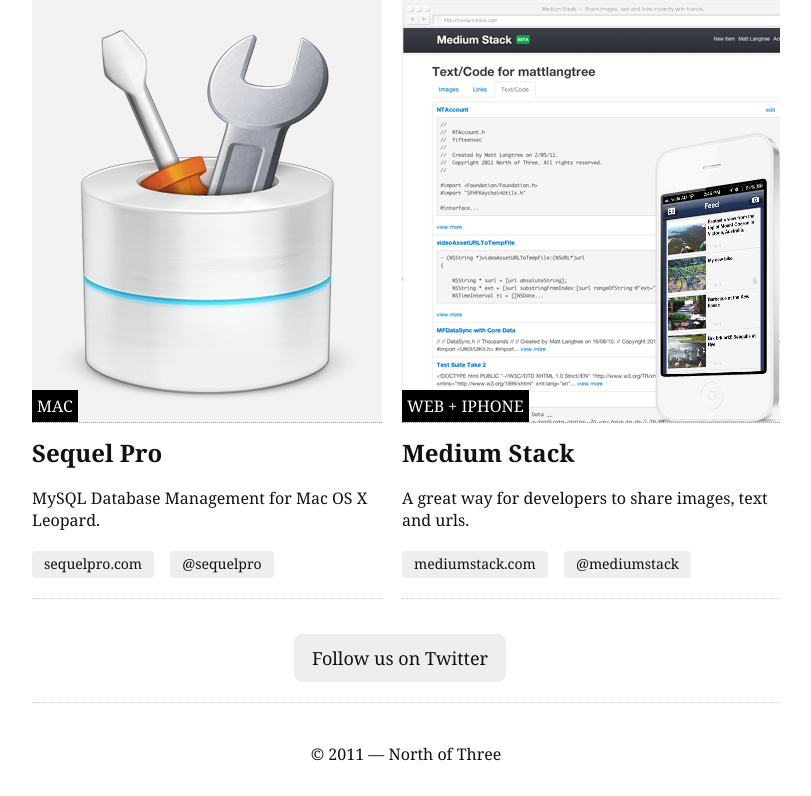
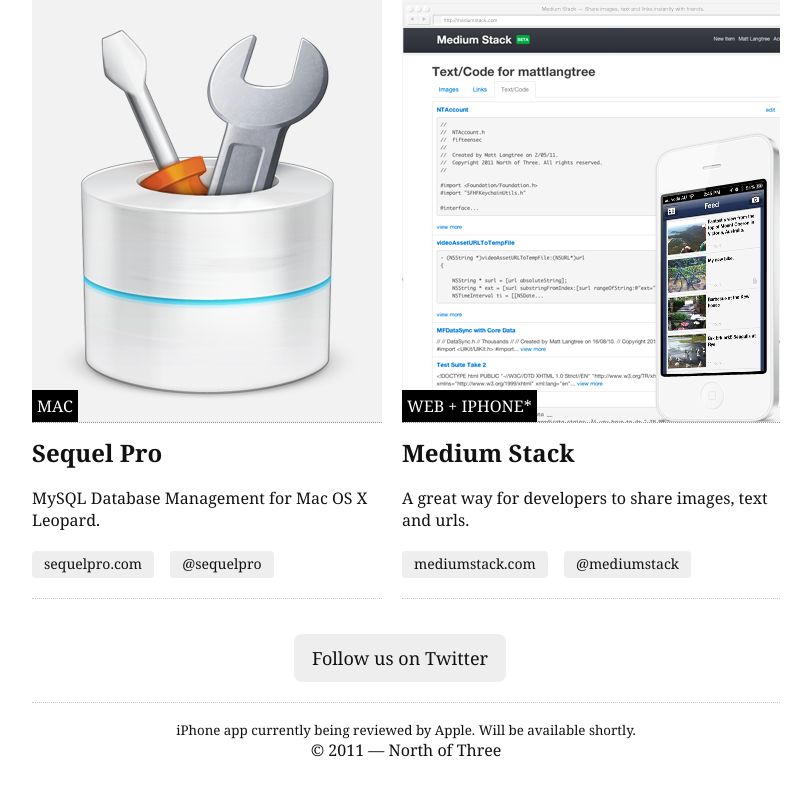
Before and after one commit to mattlangtree/northofthree.github.io, a PHP site: page / in a window 1280 px wide. Shown: the part 246-1042 px from the top of the page, without its empty margins (234-1045 px from the left). After the commit the page ends 1003 px from the top, so only its background shows below. Run offline with PHP 8.4, Linux system fonts and the light colour scheme.

Commit message:
New design changes
git-svn-id: https://nof3.springloops.com/source/northofthree/trunk@14 336c6bb2-501c-45ac-a62c-0dffd56cd18d

```diff
--- a/index.php
+++ b/index.php
@@ -42,7 +42,7 @@
 
                     <article class="working-on medium-stack">
                         <span class="image-wrapper">
-							<span class="image-tag">WEB + IPHONE</span>
+							<span class="image-tag">WEB + IPHONE*</span>
 							<img src="medium-stack-devices.png" alt="Screenshot of Medium Stack"></span>
 
                         <h2>Medium Stack</h2>
@@ -65,6 +65,7 @@
 		</heading>
 		<div class="clr"></div>
         <footer>
+			<small>iPhone app currently being reviewed by Apple. Will be available shortly.</small>
             <br />&copy; 2011 &mdash; North of Three
         </footer>
 	</div>
```
